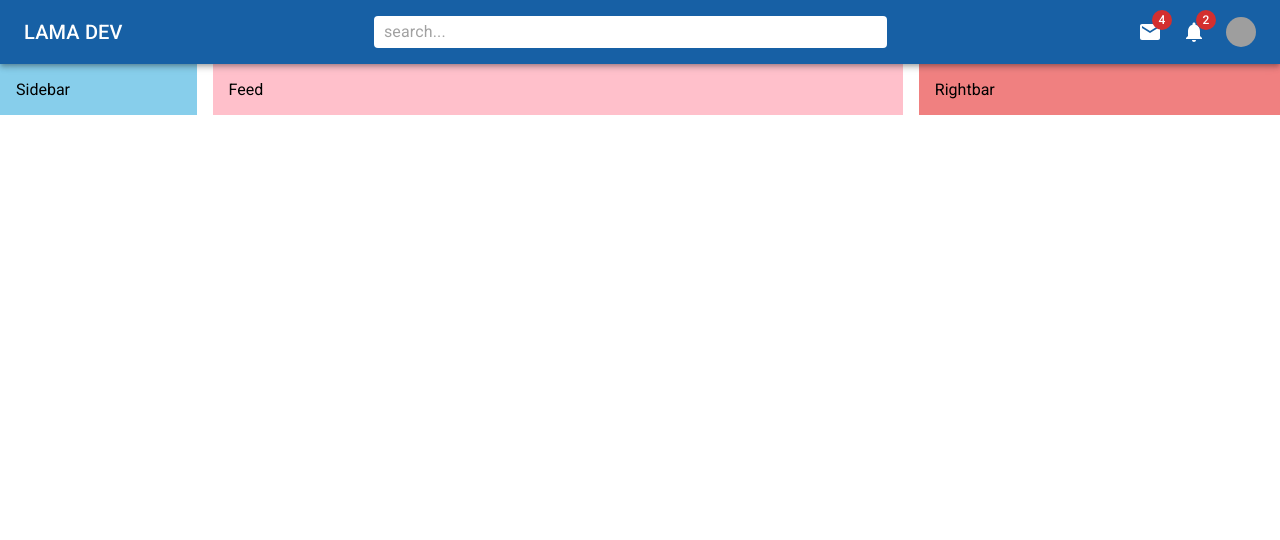
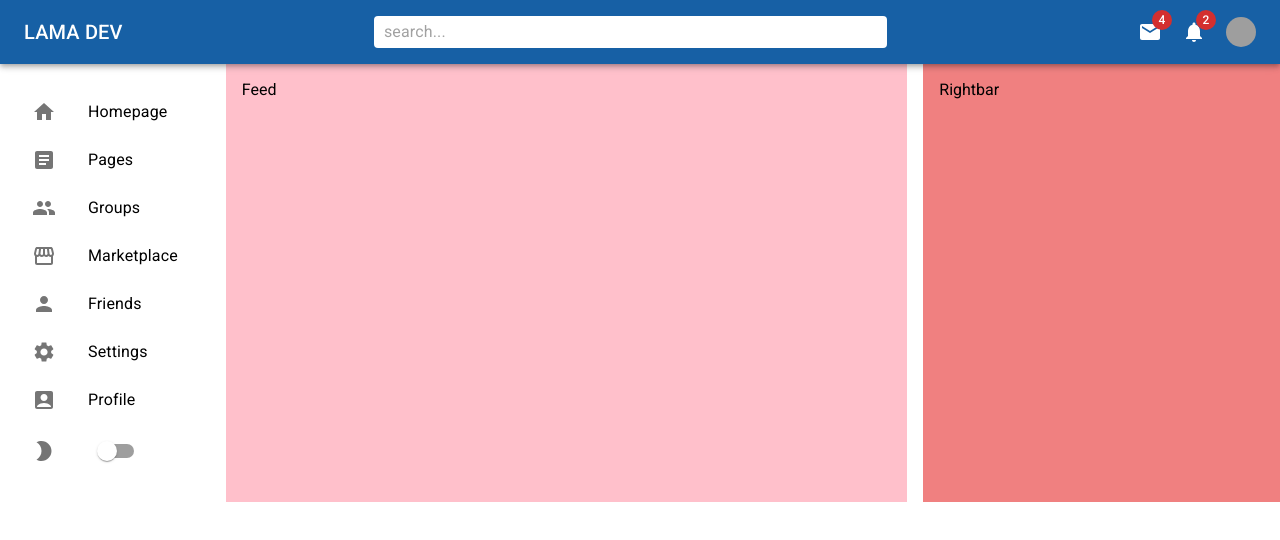
Before and after one commit to gabedaltro/social-network, a React (Create React App) app: page / in a window 1280 px wide. Shown: the top 540 px of the page. Built offline with nearby package versions, Linux system fonts and the light colour scheme; grey boxes are pictures that could not be loaded.

Commit message:
Ajusta sidebar

```diff
--- a/src/App.tsx
+++ b/src/App.tsx
@@ -1,4 +1,4 @@
-import React from "react";
+import React, { useState } from "react";
 import Feed from "components/Feed";
 import Navbar from "components/Navbar";
 import Sidebar from "components/Sidebar";
@@ -6,11 +6,12 @@
 import { Box, Stack } from "@mui/material";
 
 const App: React.FC = () => {
+  const [mode, setMode] = useState("");
   return (
     <Box>
       <Navbar />
       <Stack direction="row" spacing={2} justifyContent="space-between">
-        <Sidebar />
+        <Sidebar mode={mode} setMode={setMode} />
         <Feed />
         <Rightbar />
       </Stack>
--- a/src/components/Sidebar.tsx
+++ b/src/components/Sidebar.tsx
@@ -1,15 +1,100 @@
-import { Box } from "@mui/material";
-import React from "react";
+import {
+  AccountBox,
+  Article,
+  Group,
+  Home,
+  ModeNight,
+  Person,
+  Settings,
+  Storefront,
+} from "@mui/icons-material";
+import {
+  Box,
+  List,
+  ListItem,
+  ListItemButton,
+  ListItemIcon,
+  ListItemText,
+  Switch,
+} from "@mui/material";
+import React, { Dispatch, SetStateAction } from "react";
 
-const Sidebar: React.FC = () => {
+interface SidebarProps {
+  mode: string;
+  setMode: Dispatch<SetStateAction<string>>;
+}
+
+const Sidebar: React.FC<SidebarProps> = ({ mode, setMode }) => {
   return (
-    <Box
-      bgcolor="skyblue"
-      flex={1}
-      p={2}
-      sx={{ display: { xs: "none", sm: "block" } }}
-    >
-      Sidebar
+    <Box flex={1} p={2} sx={{ display: { xs: "none", sm: "block" } }}>
+      <List>
+        <ListItem disablePadding>
+          <ListItemButton component="a" href="#home">
+            <ListItemIcon>
+              <Home />
+            </ListItemIcon>
+            <ListItemText primary="Homepage" />
+          </ListItemButton>
+        </ListItem>
+        <ListItem disablePadding>
+          <ListItemButton component="a" href="#simple-list">
+            <ListItemIcon>
+              <Article />
+            </ListItemIcon>
+            <ListItemText primary="Pages" />
+          </ListItemButton>
+        </ListItem>
+        <ListItem disablePadding>
+          <ListItemButton component="a" href="#simple-list">
+            <ListItemIcon>
+              <Group />
+            </ListItemIcon>
+            <ListItemText primary="Groups" />
+          </ListItemButton>
+        </ListItem>
+        <ListItem disablePadding>
+          <ListItemButton component="a" href="#simple-list">
+            <ListItemIcon>
+              <Storefront />
+            </ListItemIcon>
+            <ListItemText primary="Marketplace" />
+          </ListItemButton>
+        </ListItem>
+        <ListItem disablePadding>
+          <ListItemButton component="a" href="#simple-list">
+            <ListItemIcon>
+              <Person />
+            </ListItemIcon>
+            <ListItemText primary="Friends" />
+          </ListItemButton>
+        </ListItem>
+        <ListItem disablePadding>
+          <ListItemButton component="a" href="#simple-list">
+            <ListItemIcon>
+              <Settings />
+            </ListItemIcon>
+            <ListItemText primary="Settings" />
+          </ListItemButton>
+        </ListItem>
+        <ListItem disablePadding>
+          <ListItemButton component="a" href="#simple-list">
+            <ListItemIcon>
+              <AccountBox />
+            </ListItemIcon>
+            <ListItemText primary="Profile" />
+          </ListItemButton>
+        </ListItem>
+        <ListItem disablePadding>
+          <ListItemButton component="a" href="#simple-list">
+            <ListItemIcon>
+              <ModeNight />
+            </ListItemIcon>
+            <Switch
+              onChange={(e) => setMode(mode === "light" ? "dark" : "light")}
+            />
+          </ListItemButton>
+        </ListItem>
+      </List>
     </Box>
   );
 };
```
